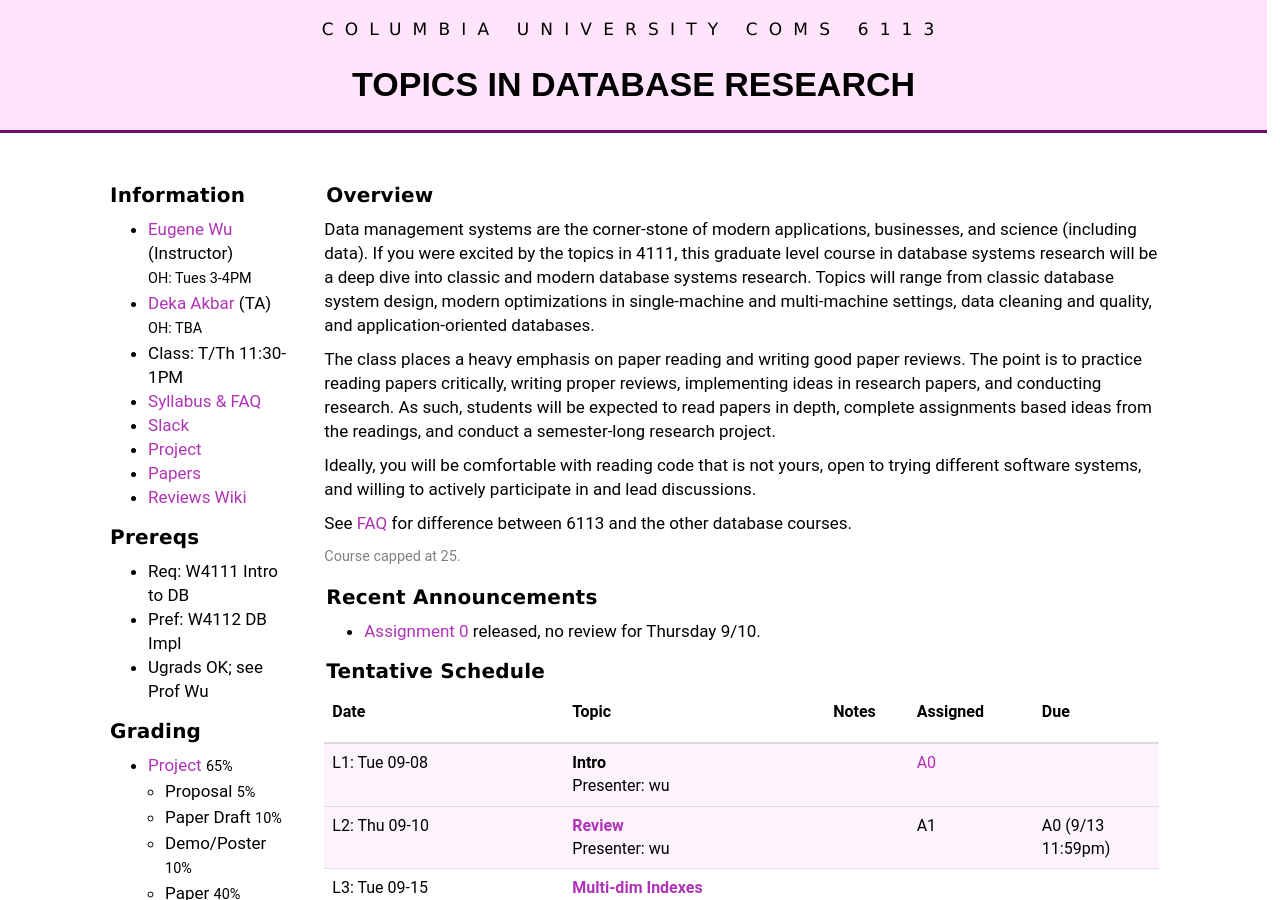
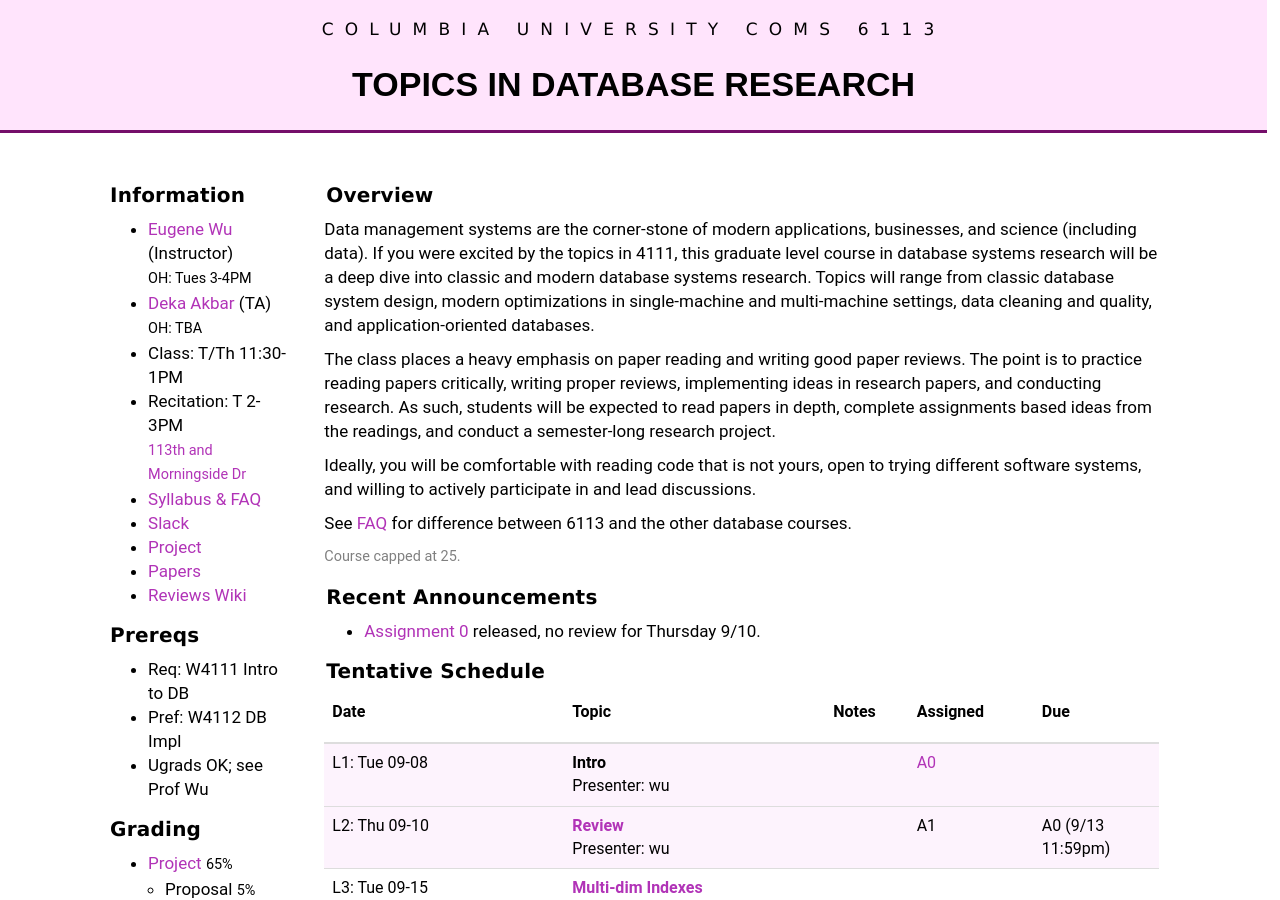
Before and after one commit to w6113/website_fall2020, a Jekyll site: the page built from index.md, in a window 1280 px wide and 900 px high. Built offline with Jekyll 4.4.1, drawn with Linux system fonts in a browser that asks for light colours.

Commit message:
recitation link

```diff
--- a/_includes/index_left.md
+++ b/_includes/index_left.md
@@ -5,6 +5,8 @@
 * [Deka Akbar](#) (TA)
   <small>OH: TBA</small>
 * Class: T/Th 11:30-1PM
+* Recitation: T 2-3PM
+  <small><a href="https://goo.gl/maps/voXFEY8DjseGCDkSA">113th and Morningside Dr</a></small>
 * [Syllabus & FAQ](./syllabus)
 * [Slack](https://w6113-f20.slack.com)
 * [Project](./projects)
```
